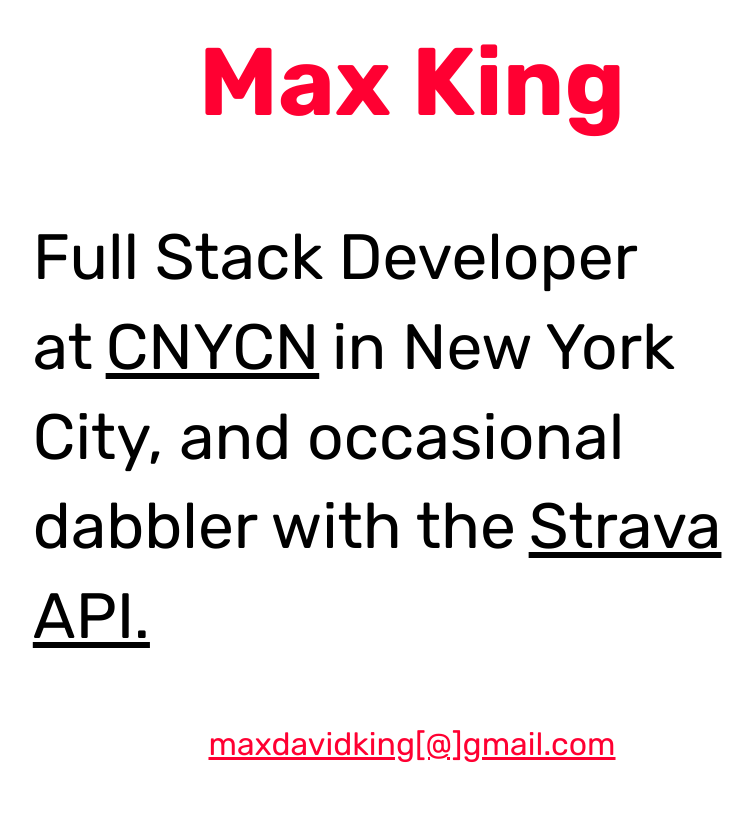
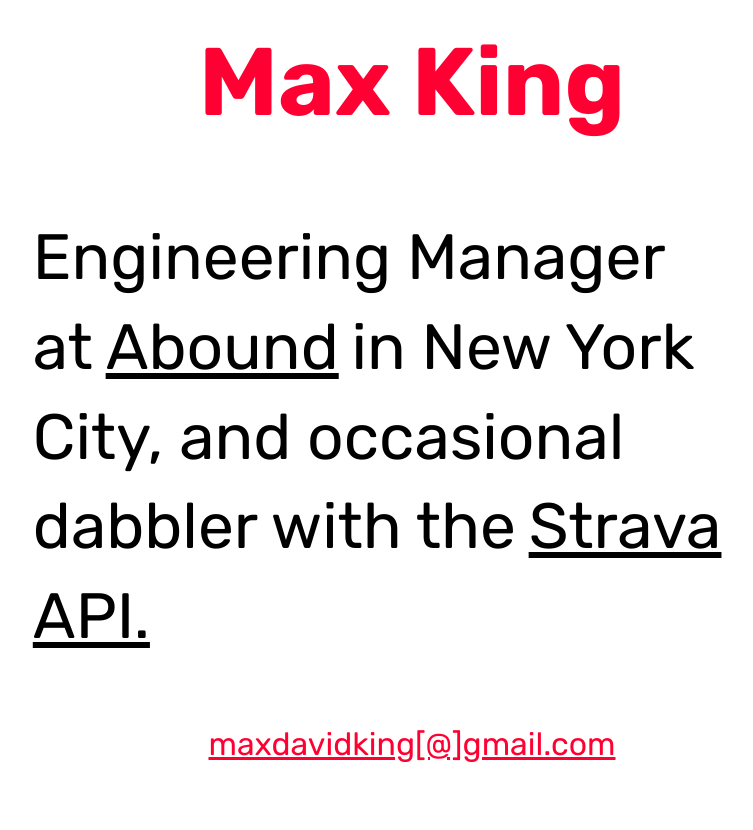
Before and after one commit to maxdavidking/mdwebsite, a Gatsby site: page / in a window 1280 px wide. Shown: the part 344-1174 px from the top of the page, without its empty margins (228-981 px from the left). Built offline with nearby package versions, Linux system fonts and the light colour scheme; Gatsby itself is replaced by a stand-in of ours.

Commit message:
Update home page text :

```diff
--- a/src/pages/index.jsx
+++ b/src/pages/index.jsx
@@ -281,8 +281,8 @@
     <ImageContainer>{ComputerSVG}</ImageContainer>
     <Header>Max King</Header>
     <Body>
-      Full Stack Developer at
-      <Link href="https://www.cnycn.org">CNYCN</Link>
+      Engineering Manager at
+      <Link href="https://www.helloabound.com">Abound</Link>
       in New York City, and occasional dabbler with the
       <Link href="https://stravahelper.com">Strava API.</Link>
     </Body>
```
